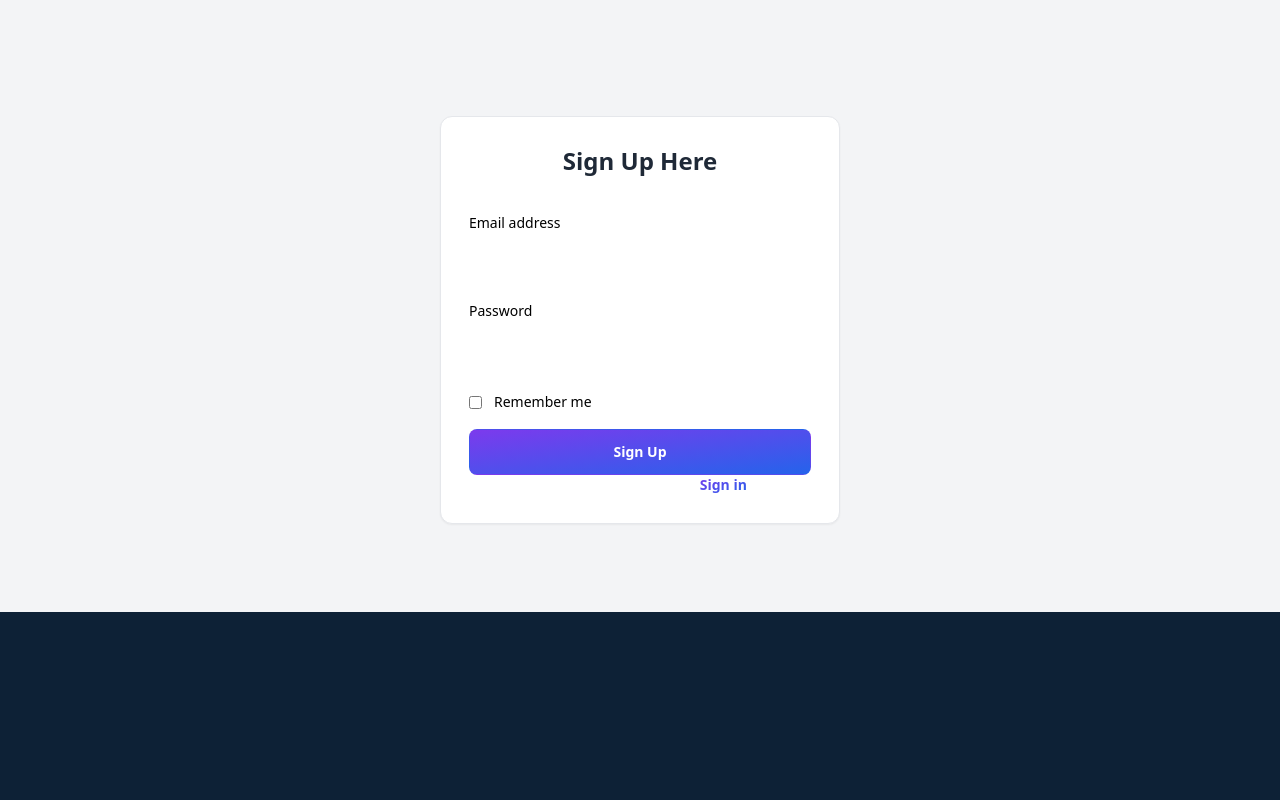
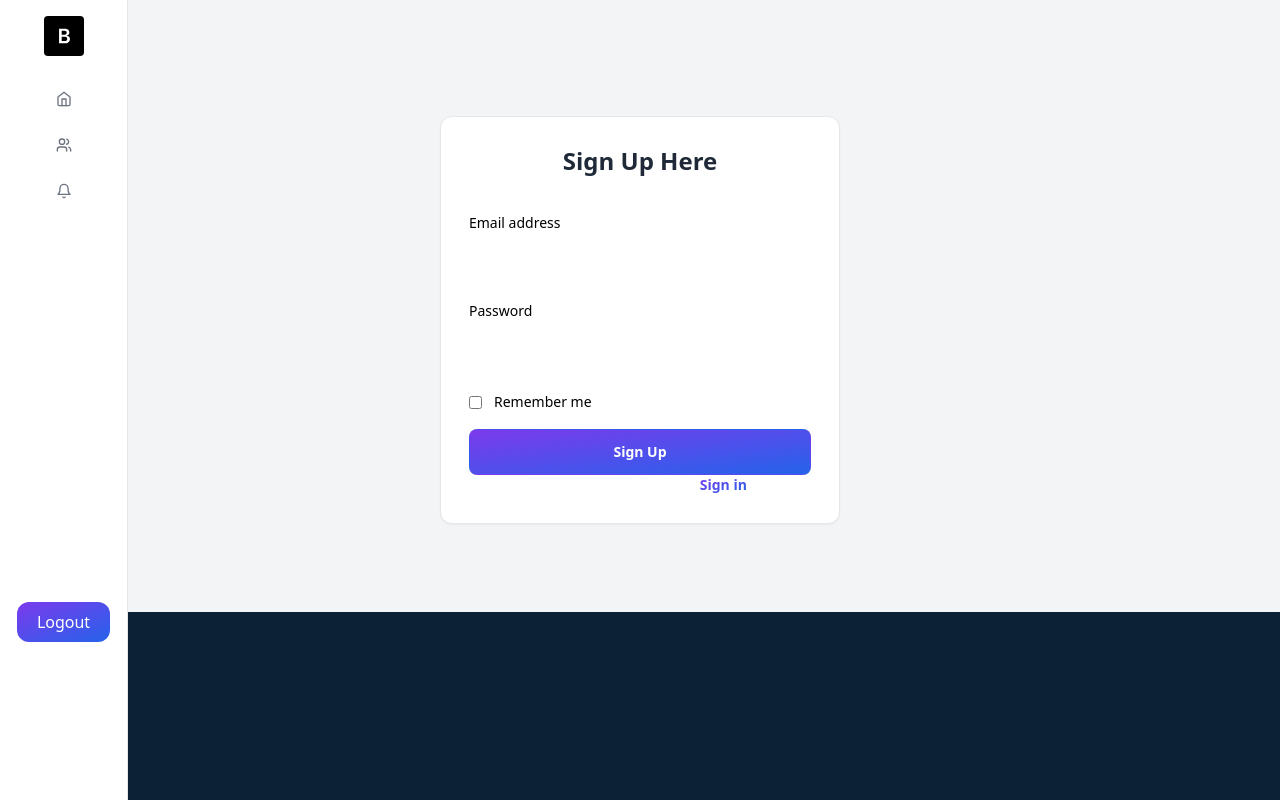
Before and after one commit to ritikaaaa177/QuizApp, a React (Create React App) app in the folder chatapp/: page / in a window 1280 px wide. Built offline with nearby package versions, Linux system fonts and the light colour scheme.

Commit message:
rendering code

```diff
--- a/chatapp/src/App.js
+++ b/chatapp/src/App.js
@@ -1,6 +1,8 @@
 import SignUp from "./pages/SignUp";
 import SignIn from "./pages/SignIn";
 import Home from "./pages/Home";
+import Profile from "./pages/Profile";
+import Sidebar from "./Components/Sidebar";
 import { BrowserRouter as Router } from "react-router-dom";
 import { Route, Routes } from "react-router-dom";
 import "./index.css";
@@ -9,13 +11,16 @@ import("preline");
 function App() {
   return (
     <Router>
-      <div>
-        <section>
+      <div style={{ display: "flex" }}>
+        <Sidebar />
+
+        <section style={{ flex: 1 }}>
           <Routes>
             <Route path="/" element={<SignUp />} />
             <Route path="/signup" element={<SignUp />} />
             <Route path="/login" element={<SignIn />} />
             <Route path="/home" element={<Home />} />
+            <Route path="/profile" element={<Profile />} />
           </Routes>
         </section>
       </div>
--- a/chatapp/src/pages/Home.jsx
+++ b/chatapp/src/pages/Home.jsx
@@ -7,9 +7,9 @@ function Home() {
   return (
     <div>
       <div className=" flex flex-row mx-auto justify-evenly">
-        <div>
+        {/* <div>
           <SideBar />
-        </div>
+        </div> */}
 
         <div className="first w-full h-98 bg-blue-950 flex flex-column">
           <div className=" h-96 relative bottom-6 ">
```
